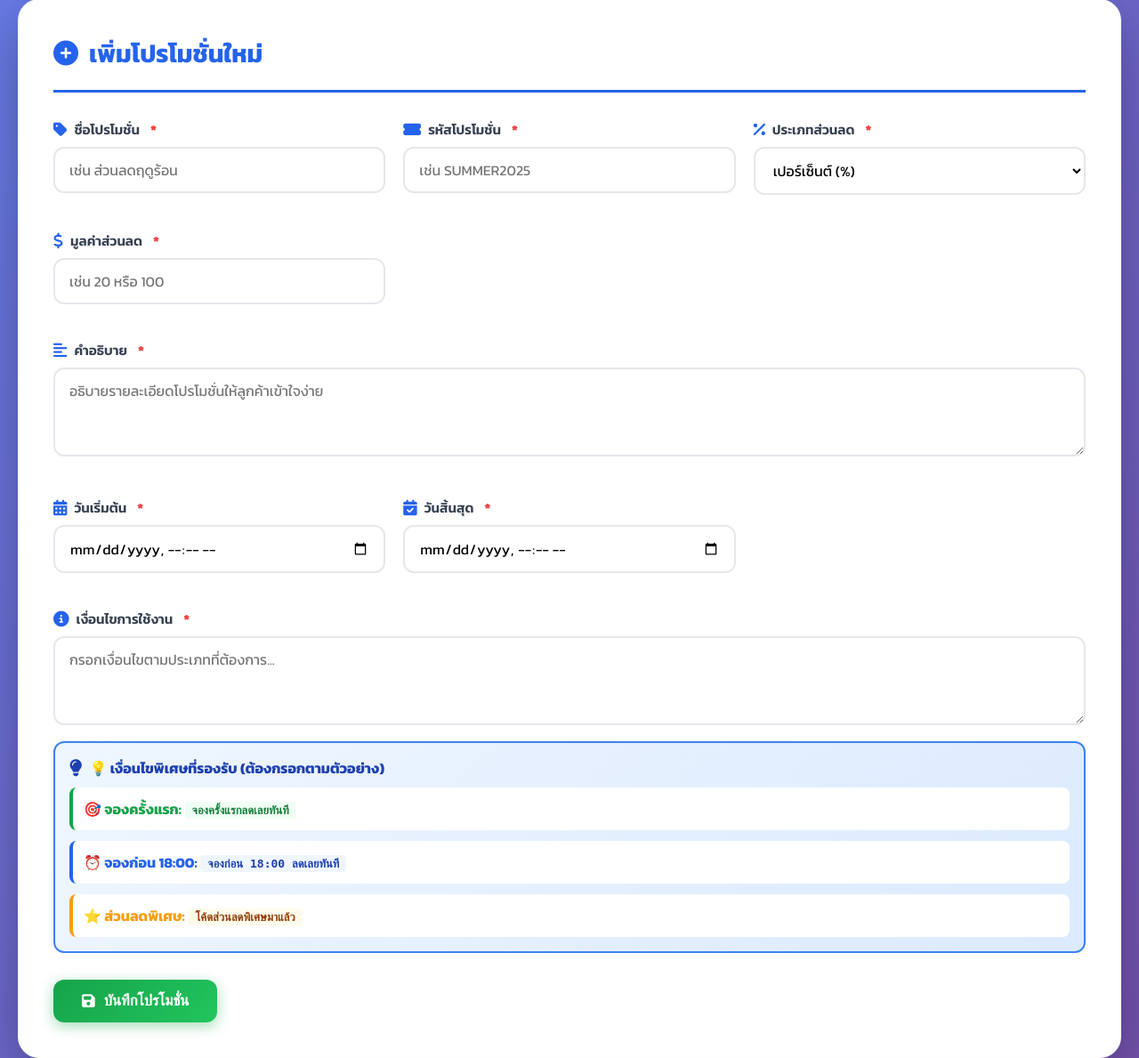
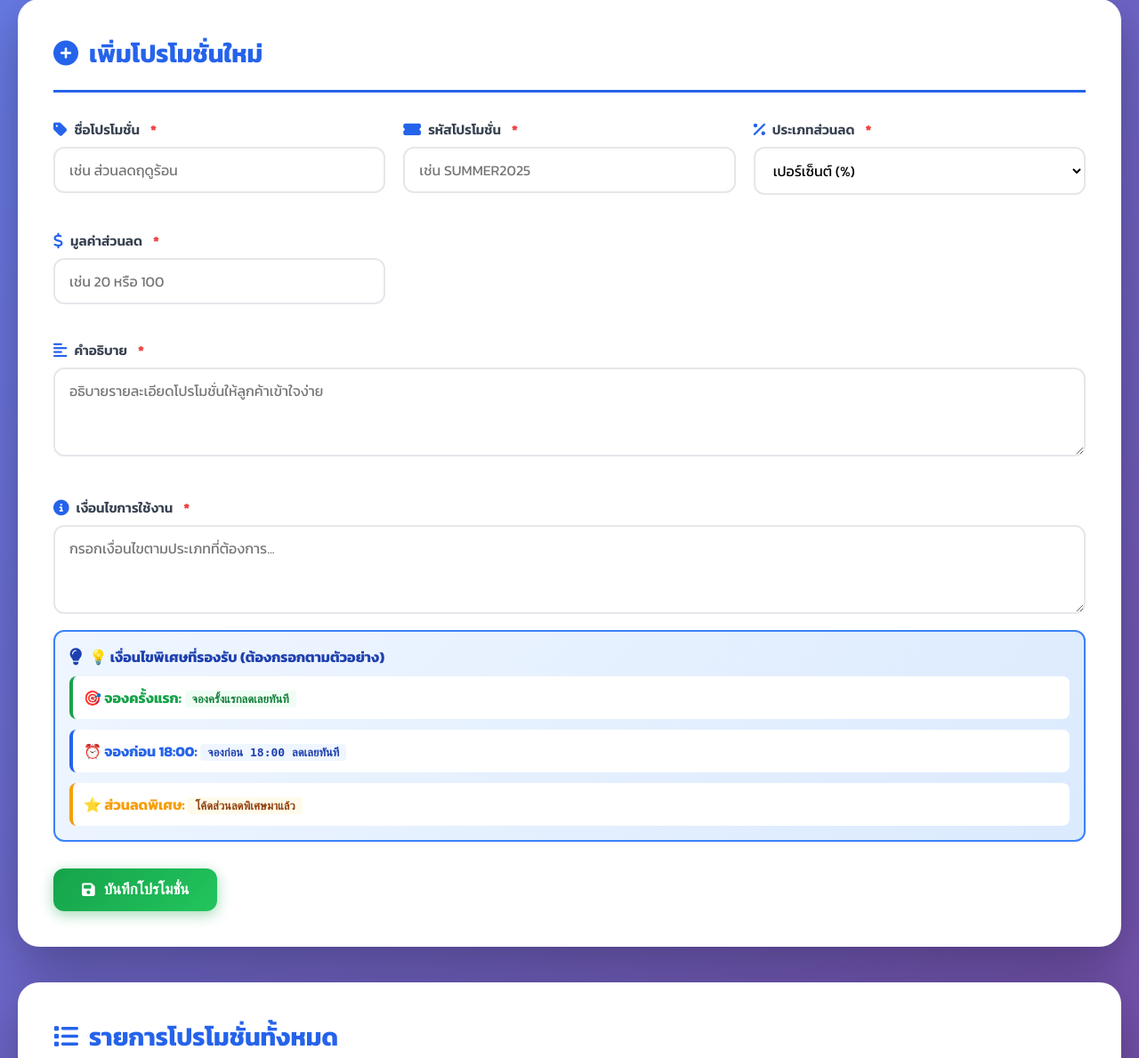
Before and after one commit to sakonkiart/Cyarena, a PHP site: page /promotion_manage.php in a window 1280 px wide. Shown: the part 189-1378 px from the top of the page at 89% size. Run offline with PHP 8.4, Linux system fonts and the light colour scheme; a user stored in the database is signed in; data comes from the database, SQL or seed files in the repository.

Commit message:
Update promotion_manage.php

```diff
--- a/promotion_manage.php
+++ b/promotion_manage.php
@@ -551,24 +551,6 @@ tbody td {
           <textarea name="Description" rows="3" placeholder="อธิบายรายละเอียดโปรโมชั่นให้ลูกค้าเข้าใจง่าย" required></textarea>
         </div>
 
-        <div class="form-group">
-          <label>
-            <i class="fas fa-calendar-alt"></i>
-            วันเริ่มต้น
-            <span class="required">*</span>
-          </label>
-          <input type="datetime-local" name="StartDate" required>
-        </div>
-
-        <div class="form-group">
-          <label>
-            <i class="fas fa-calendar-check"></i>
-            วันสิ้นสุด
-            <span class="required">*</span>
-          </label>
-          <input type="datetime-local" name="EndDate" required>
-        </div>
-
         <div class="form-group full-width">
           <label>
             <i class="fas fa-info-circle"></i>
```
